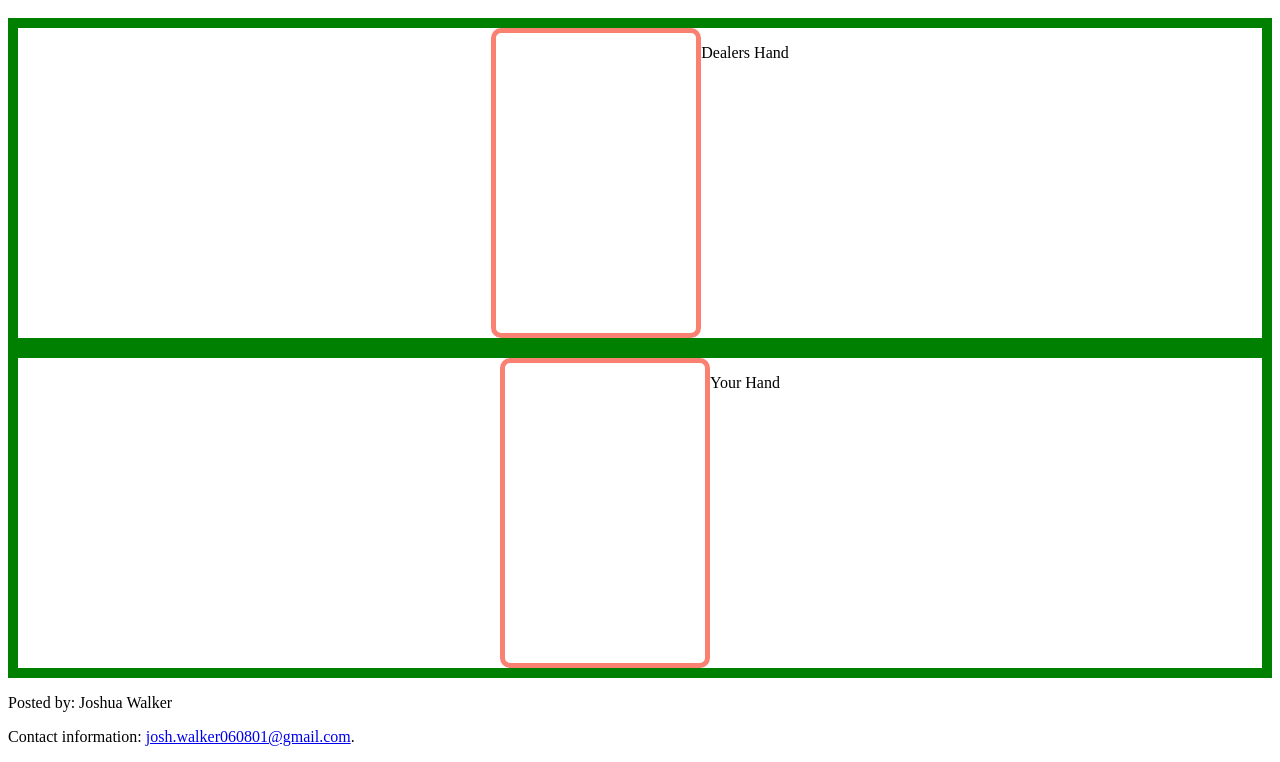
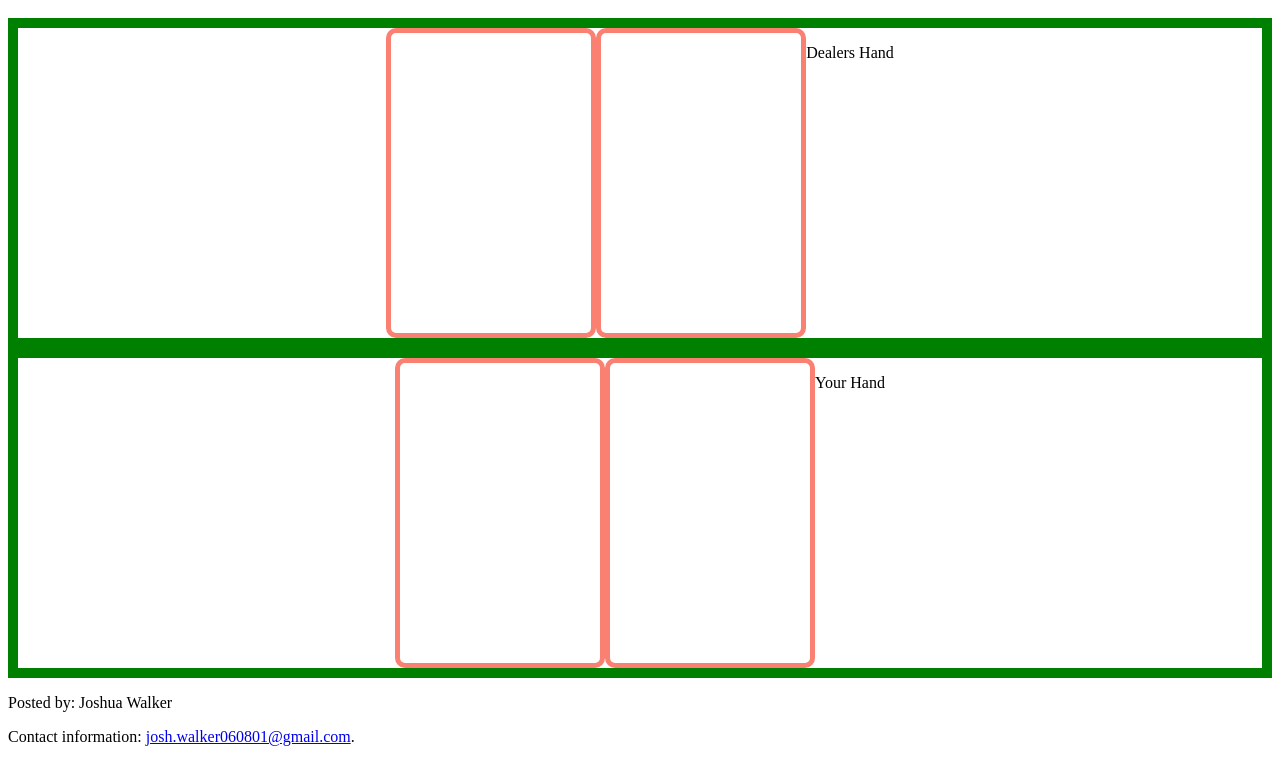
Before and after one commit to JoshuaGWalker/Blackjack-project, a plain HTML site: page index.html in a window 1280 px wide. Shown: the part 48-810 px from the top of the page. Drawn offline with Linux system fonts and the light colour scheme.

Commit message:
Update index.html
Added two cards to site.

```diff
--- a/index.html
+++ b/index.html
@@ -8,10 +8,12 @@
         <h1>Blackjack Card Counter Tutorial</h1>
         <cardtable>
             <card id="first_card_drawn"></card>
+            <card id="second_card_drawn"></card>
             <p> Dealers Hand</p>
         </cardtable>
         <cardtable>
             <card id="dealers_card"></card>
+            <card id="dealers_card_2"></card>
             <p> Your Hand</p>
         </cardtable>
         <script src="./app.js"></script>
```
